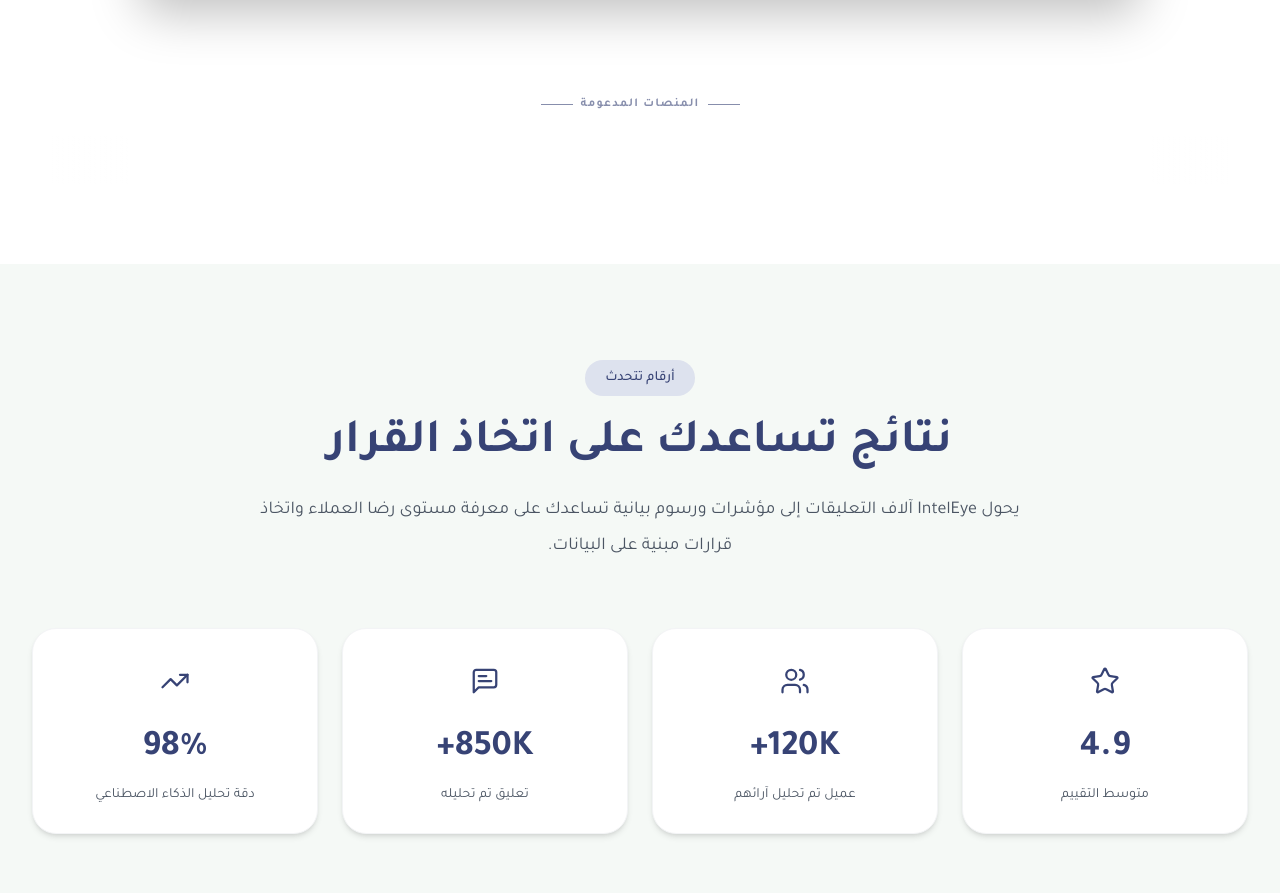
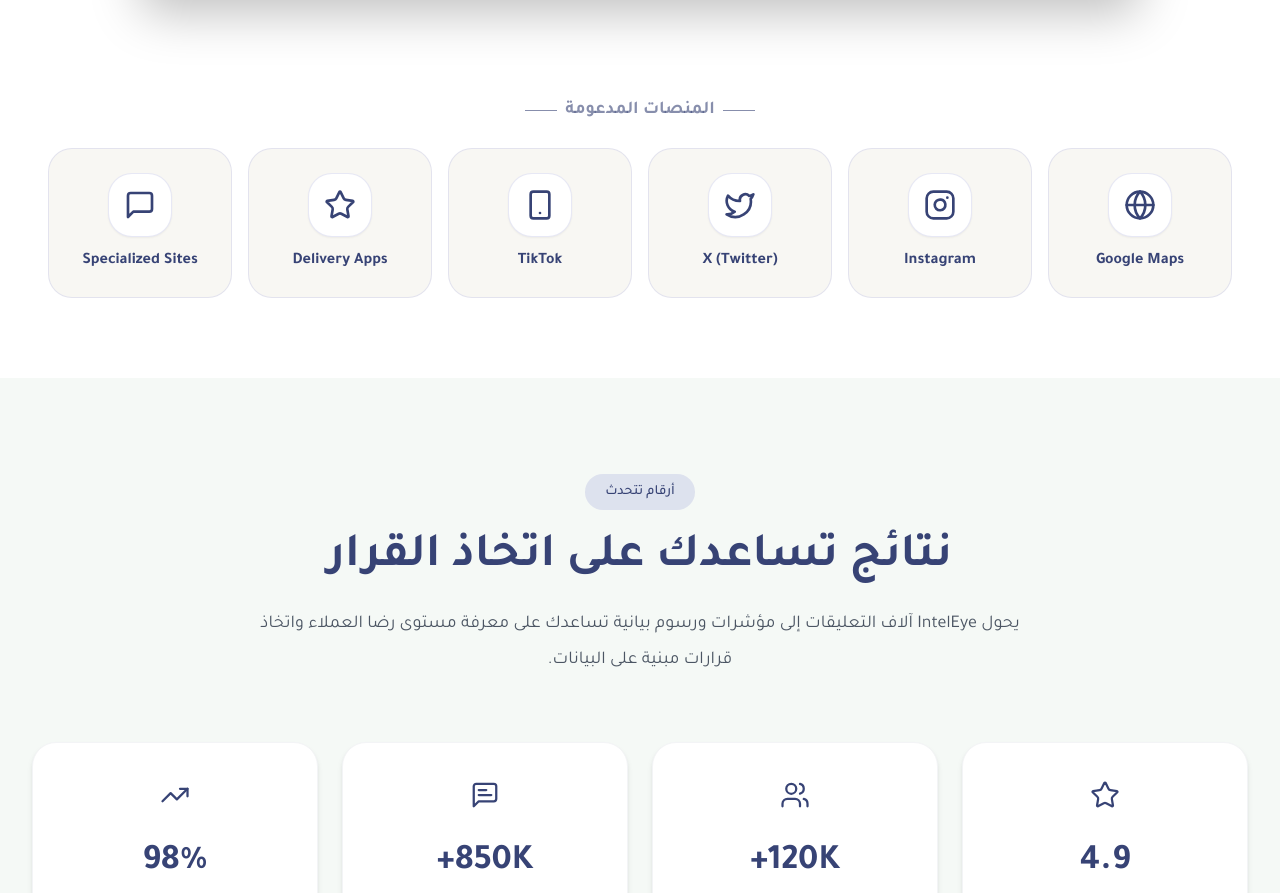
Before and after one commit to alaaalhrebi/inteleye, a Next.js app in the folder inteleye_project/: page / in a window 1280 px wide. Shown: the part 1509-2402 px from the top of the page. Built offline with nearby package versions, Linux system fonts and the light colour scheme.

Commit message:
Display supported platforms as larger static cards

```diff
--- a/inteleye_project/src/components/HeroSection.tsx
+++ b/inteleye_project/src/components/HeroSection.tsx
@@ -2,7 +2,6 @@
 
 import Link from "next/link";
 import { motion } from "framer-motion";
-import Marquee from "react-fast-marquee";
 import { ArrowRight, Sparkles, Globe, Instagram, Twitter, Smartphone, Star, MessageSquare } from "lucide-react";
 import DashboardPreview from "./DashboardPreview";
 export default function HeroSection() {
@@ -137,43 +136,35 @@ export default function HeroSection() {
 
         </motion.div>
 
-{/* Platforms Marquee */}
-<div className="mt-16 sm:mt-20 lg:mt-24 w-full">
+{/* Supported Platforms */}
+<section aria-labelledby="supported-platforms-heading" className="mt-16 sm:mt-20 lg:mt-24 w-full">
 
   <div className="mb-6 flex items-center justify-center gap-2 text-[#374375]/60">
     <span className="h-px w-8 bg-current"></span>
-    <span className="text-xs font-bold uppercase tracking-widest">
+    <h2 id="supported-platforms-heading" className="text-base font-bold sm:text-lg">
       المنصات المدعومة
-    </span>
+    </h2>
     <span className="h-px w-8 bg-current"></span>
   </div>
 
-<Marquee
-  autoFill
-  speed={22}
-  direction="right"
-  pauseOnHover
-  gradient
-  gradientColor="#ffffff"
-  gradientWidth={80}
->
-    {platforms.map((platform, index) => (
-      <div
-        key={index}
-        className="mx-14 flex items-center gap-4 select-none"
+  <ul className="grid grid-cols-2 gap-3 sm:grid-cols-3 sm:gap-4 xl:grid-cols-6">
+    {platforms.map((platform) => (
+      <li
+        key={platform.name}
+        className="flex min-w-0 flex-col items-center justify-center gap-3 rounded-2xl border border-[#BABDE2]/35 bg-[#F8F7F3] px-3 py-5 text-center sm:px-4 sm:py-6"
       >
-        <div className="flex h-12 w-12 items-center justify-center rounded-2xl border border-[#E5E7EB] bg-white shadow-sm text-[#374375]">
-          <platform.icon size={24} />
+        <div className="flex h-14 w-14 items-center justify-center rounded-2xl border border-[#BABDE2]/35 bg-white text-[#374375] shadow-sm sm:h-16 sm:w-16">
+          <platform.icon aria-hidden="true" className="h-7 w-7 sm:h-8 sm:w-8" />
         </div>
 
-        <span className="whitespace-nowrap font-bold text-[#374375]">
+        <span lang="en" className="text-sm font-bold leading-6 text-[#374375] sm:text-base">
           {platform.name}
         </span>
-      </div>
+      </li>
     ))}
-  </Marquee>
+  </ul>
 
-</div>
+</section>
 
 
       </div>
```
